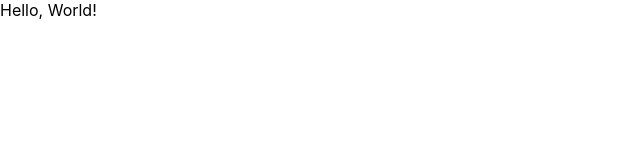
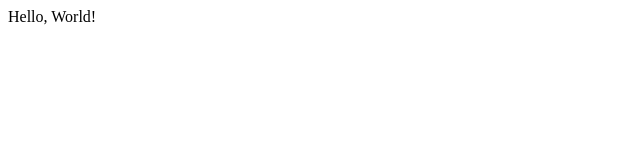
Before and after one commit to comatosino/comatosino.github.io, a React (Create React App) app: page / in a window 1280 px wide. Shown: the top 160 px of the page, without its empty margins (0-640 px from the left). Built offline with nearby package versions, Linux system fonts and the light colour scheme.

Commit message:
removed starter rules

```diff
--- a/src/index.css
+++ b/src/index.css
@@ -1,13 +1,3 @@
-body {
-  margin: 0;
-  font-family: -apple-system, BlinkMacSystemFont, 'Segoe UI', 'Roboto', 'Oxygen',
-    'Ubuntu', 'Cantarell', 'Fira Sans', 'Droid Sans', 'Helvetica Neue',
-    sans-serif;
-  -webkit-font-smoothing: antialiased;
-  -moz-osx-font-smoothing: grayscale;
+html {
+  scroll-behavior: smooth;
 }
-
-code {
-  font-family: source-code-pro, Menlo, Monaco, Consolas, 'Courier New',
-    monospace;
-}
--- a/src/index.js
+++ b/src/index.js
@@ -1,8 +1,6 @@
 import React from 'react';
 import ReactDOM from 'react-dom';
-import './index.css';
 import App from './App';
-import reportWebVitals from './reportWebVitals';
 
 ReactDOM.render(
   <React.StrictMode>
@@ -10,8 +8,3 @@
   </React.StrictMode>,
   document.getElementById('root')
 );
-
-// If you want to start measuring performance in your app, pass a function
-// to log results (for example: reportWebVitals(console.log))
-// or send to an analytics endpoint. Learn more: https://bit.ly/CRA-vitals
-reportWebVitals();
```
